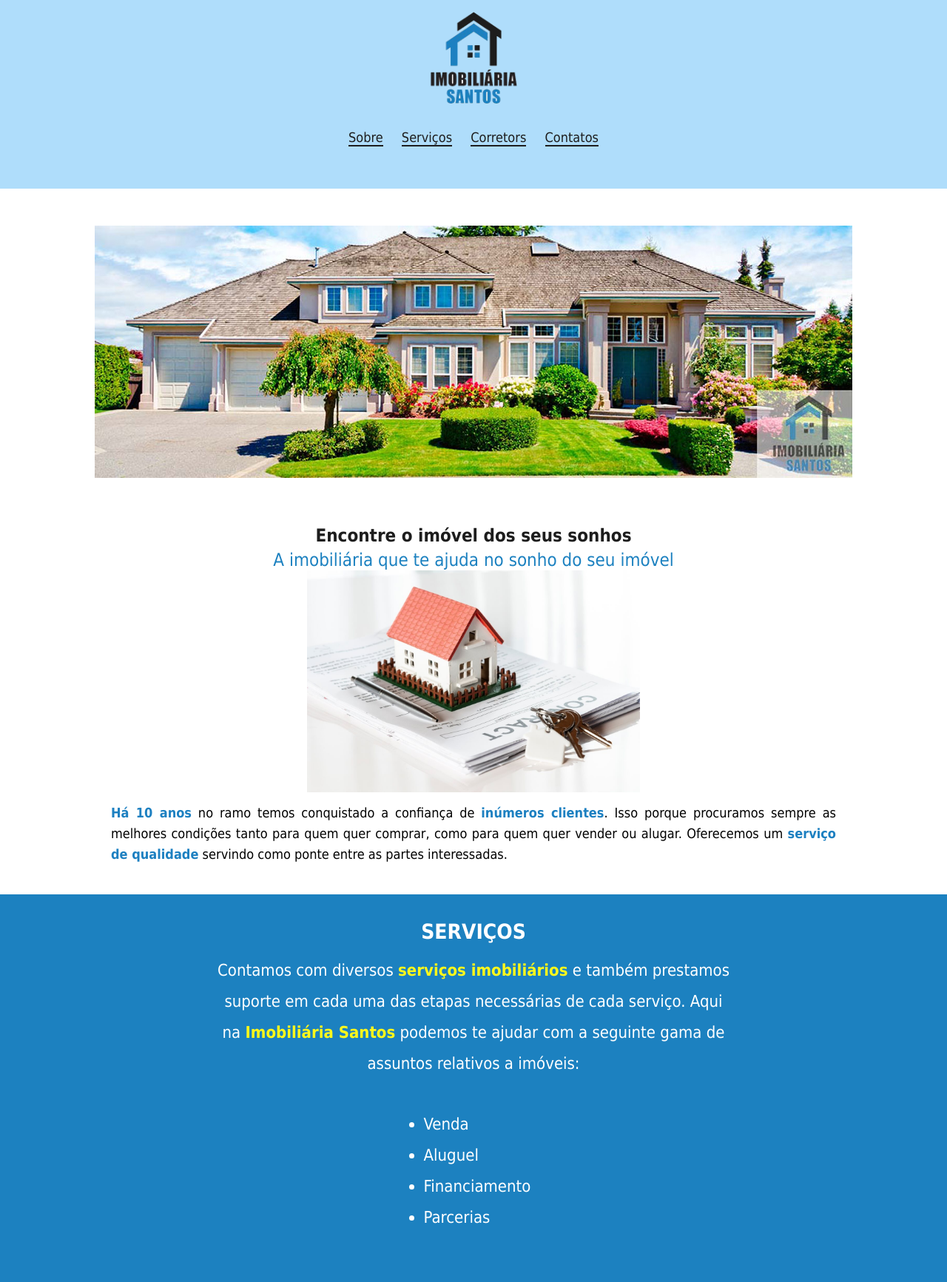
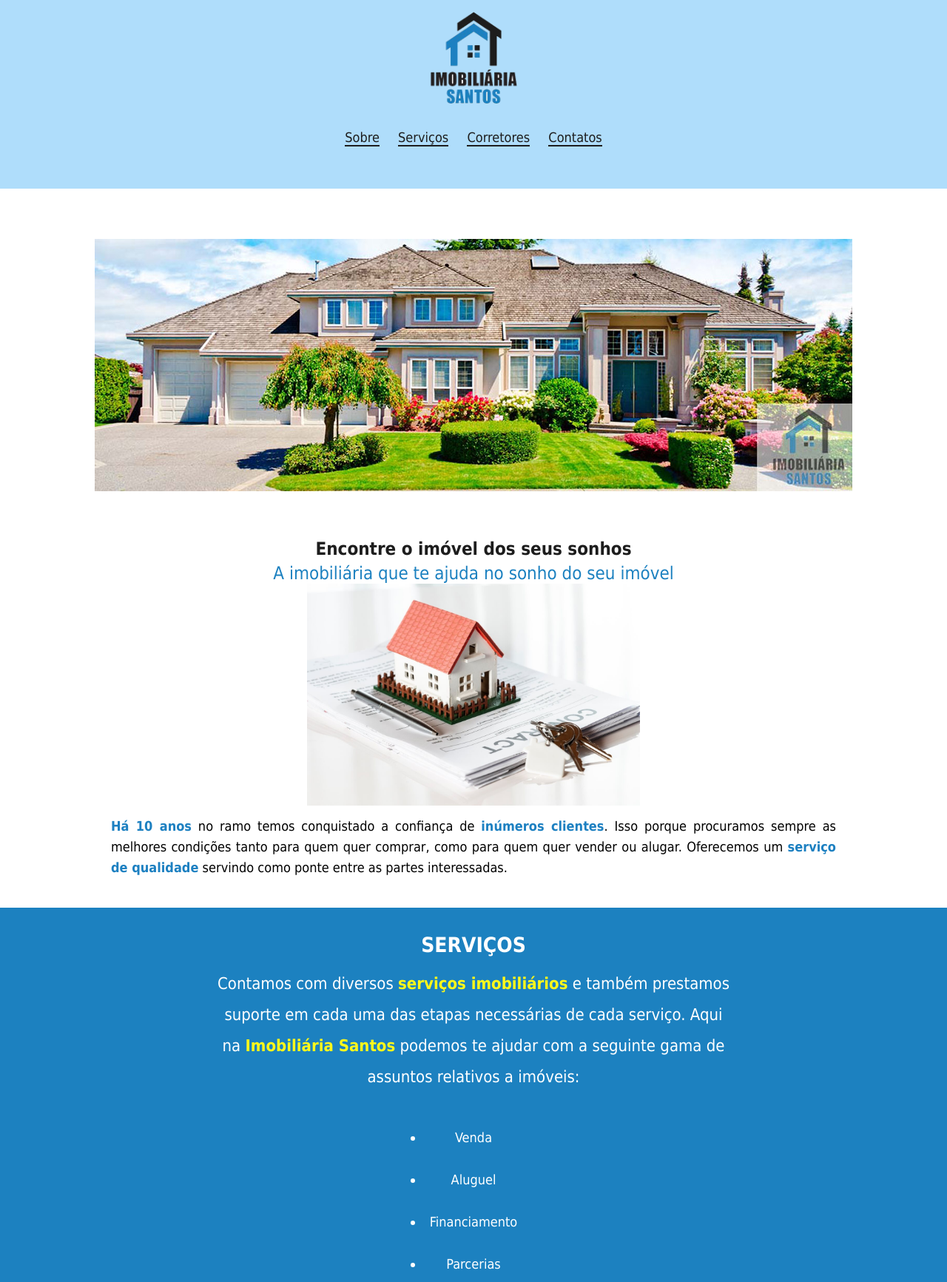
Before and after one commit to LeonardoRomulo/imobiliaria-santos, a plain HTML site: page index.html in a window 1280 px wide. Shown: the part 27-1760 px from the top of the page at 74% size. Drawn offline with Linux system fonts and the light colour scheme.

Commit message:
site imobiliaria santos html + css

```diff
--- a/css/estilo.css
+++ b/css/estilo.css
@@ -25,6 +25,10 @@ body{
 /*=== 1ª seção===*/
 .topo {
     background-color: #afddfb;
+    position: fixed;
+    top: 0;
+    width: 100%;
+
 }
 
 .topo img {
@@ -35,6 +39,7 @@ body{
     margin-top: 15px;
     margin-bottom: 25px;
     text-align: center;
+
 }
 
 .link-topo {
@@ -45,10 +50,22 @@ body{
     margin: 0 10px;
 }
 
+.link-topo:hover {
+    font-size: 22px;
+    padding: 5px;
+    color: #1c81c0;
+    background-color: #ffffff;
+    border-radius: 10px;
+}
+
+/* .link-topo:visited {
+    color: aqua;
+} */
+
 /* === 2ª seção ===*/
 .banner {
     padding-top: 0;
-    margin-top: 50px;
+    margin-top: 350px;
 }
 /* === Estilo para destaques === */
 
@@ -112,7 +129,7 @@ h3 {
     width: 135px;
 
 }
-.intem-lista-servicos {
+.item-lista-servicos {
     color: #ffffff;
     line-height: 42px;
     text-align: left;
--- a/index.html
+++ b/index.html
@@ -11,11 +11,14 @@
 <body>
 
     <section class=" secao topo">
-        <img src="img/logo.png" alt="logo" title="imobiliaria">
-        <p class="paragrafo paragrafo-topo">
+        <a href="index.html" class="home">
+            <img src="img/logo.png" alt="logo" title="imobiliaria">
+        </a>
+
+            <p class="paragrafo paragrafo-topo">
             <a class="link-topo" href="#sobre">Sobre</a>
             <a class="link-topo" href="#serviços">Serviços</a>
-            <a class="link-topo" href="#corretores">Corretors</a>
+            <a class="link-topo" href="#corretores">Corretores</a>
             <a class="link-topo" href="#contatos">Contatos</a>
         </p>
     </section>
@@ -46,10 +49,10 @@
             seguinte gama de assuntos relativos a
             imóveis:</p>
         <ul class="lista-servico">
-            <li class="intem-lista-servicos">Venda</li>
-            <li class="intem-lista-servicos">Aluguel</li>
-            <li class="intem-lista-servicos">Financiamento</li>
-            <li class="intem-lista-servicos">Parcerias</li>
+            <li class="item-lista-servicos">Venda</li>
+            <li class="item-lista-servicos">Aluguel</li>
+            <li class="item-lista-servicos">Financiamento</li>
+            <li class="item-lista-servicos">Parcerias</li>
         </ul>
     </section>
 
```
